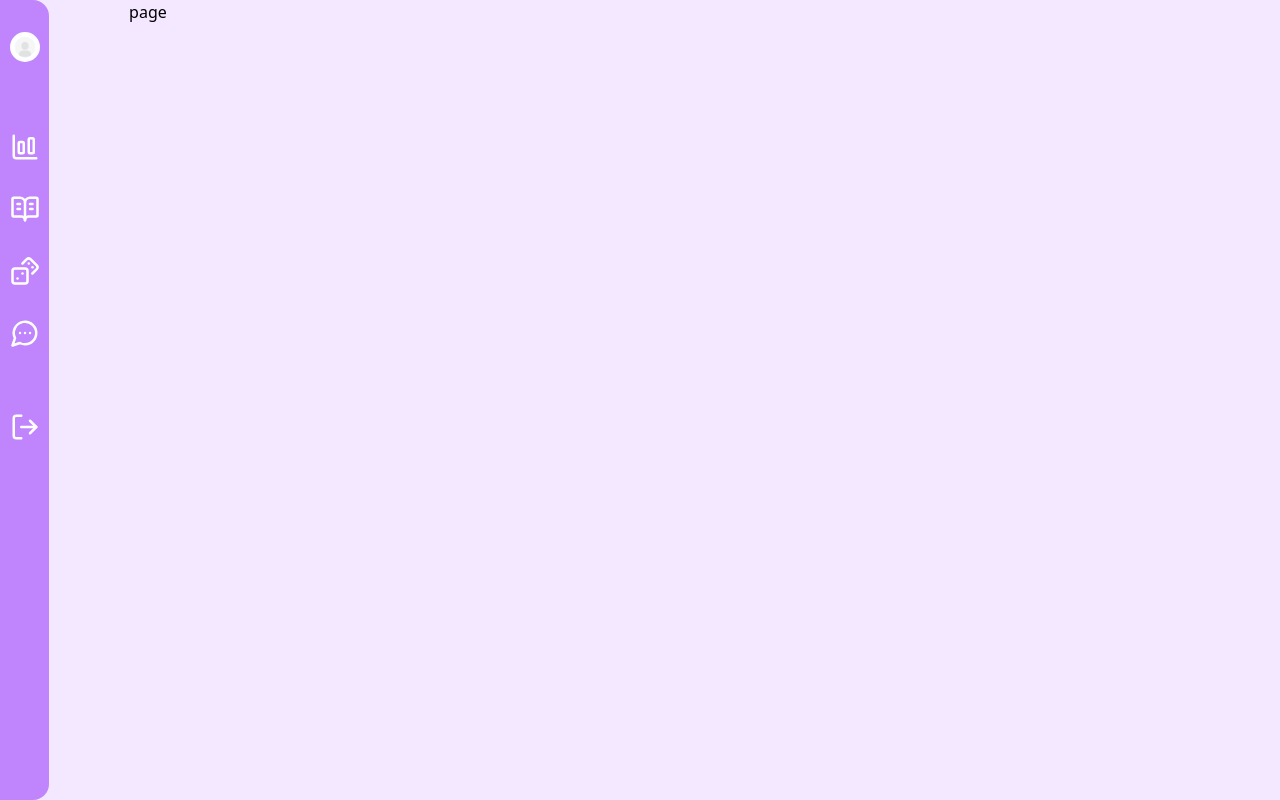
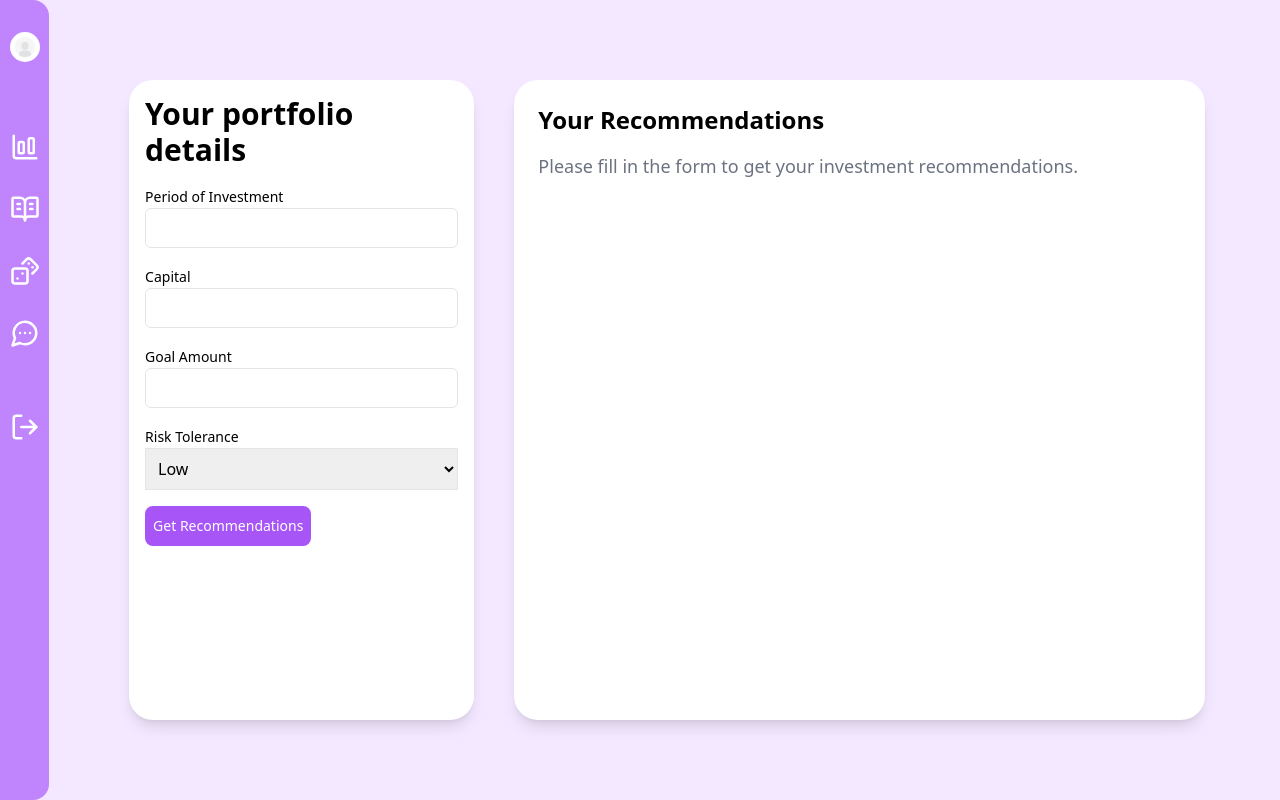
Before and after one commit to illusionist52/investED, a Next.js app: page /recommendations in a window 1280 px wide. Built offline with nearby package versions, Linux system fonts and the light colour scheme.

Commit message:
Model integrated

```diff
--- a/api/llama/test.js
+++ b/api/llama/test.js
@@ -5,7 +5,7 @@ import { ChatPromptTemplate } from "@langchain/core/prompts";
 import mutualFundReturns from "@/public/data/mutualFundsReturns";
 import bankReturns from "@/public/data/bankReturns";
 
-export async function Test() {
+export async function Test(data) {
   const key = process.env.GROQ_API_KEY
   const llm = new ChatGroq({
     model: "llama-3.1-70b-versatile",
@@ -35,10 +35,11 @@ export async function Test() {
   const res = await chain.invoke({
     mfdata:mutualFundReturns,
     bdata:bankReturns,
-    capital: "100000 rupees",
-    goal_amount: "100000 rupees",
-    risk_tolerance: "Medium",
-    time:"5 years"
+    capital: data.capital,
+    goal_amount: data.goal_amount,
+    risk_tolerance: data.risk_tolerance,
+    time:data.period
   },);
   console.log(res.content)
+  return res.content
 }
--- a/app/(root)/expense-tracker/page.jsx
+++ b/app/(root)/expense-tracker/page.jsx
@@ -25,7 +25,7 @@ export default function Page() {
 
   const fetchTransactions = async () => {
     try {
-      const data = await getTransactionsByUserId();
+      const data = await getTransactionsByUserId
       console.log("Fetched transactions:", data);
       setTransactions(data);
     } catch (err) {
--- a/app/(root)/recommendations/page.jsx
+++ b/app/(root)/recommendations/page.jsx
@@ -1,9 +1,90 @@
-import React from 'react'
+"use client"
+import { Test } from '@/api/llama/test';
+import { Button } from '@/components/ui/button';
+import { Input } from '@/components/ui/input';
+import { Label } from '@/components/ui/label';
+import React, { useState } from 'react';
+import { useForm } from 'react-hook-form';
+import ReactMarkdown from 'react-markdown';
 
-function page() {
+function Page() {
+  const { register, handleSubmit, formState: { errors } } = useForm();
+  const [recommendations, setRecommendations] = useState('');
+
+  const onSubmit = async (data) => {
+    console.log(data);
+    const recom = await Test(data);
+    console.log(recom)
+    setRecommendations(recom);  // Assuming 'recom' is a markdown string
+  };
+
   return (
-    <div>page</div>
-  )
+    <div className='h-[100%] flex gap-10 items-center'>
+      {/* Form Section */}
+      <div className='bg-white w-[30%] h-[80%] my-16 rounded-3xl p-4 shadow-lg'>
+        <form onSubmit={handleSubmit(onSubmit)} className="space-y-4">
+          <div className="grid gap-4">
+            <h1 className='text-3xl font-bold '>Your portfolio details</h1>
+            <div>
+              <Label htmlFor="period">Period of Investment</Label>
+              <Input
+                id="period"
+                type="number"
+                {...register('period', { required: true })}
+              />
+              {errors.period && <p className="text-red-500">This field is required</p>}
+            </div>
+            <div>
+              <Label htmlFor="capital">Capital</Label>
+              <Input
+                id="capital"
+                type="number"
+                {...register('capital', { required: true })}
+              />
+              {errors.capital && <p className="text-red-500">This field is required</p>}
+            </div>
+            <div>
+              <Label htmlFor="goal_amount">Goal Amount</Label>
+              <Input
+                id="goal_amount"
+                type="number"
+                {...register('goal_amount', { required: true })}
+              />
+              {errors.goal_amount && <p className="text-red-500">This field is required</p>}
+            </div>
+            <div>
+              <Label htmlFor="risk_tolerance">Risk Tolerance</Label>
+              <select
+                id="risk_tolerance"
+                {...register('risk_tolerance', { required: true })}
+                className="border p-2 w-full"
+              >
+                <option value="low">Low</option>
+                <option value="medium">Medium</option>
+                <option value="high">High</option>
+              </select>
+              {errors.risk_tolerance && <p className="text-red-500">This field is required</p>}
+            </div>
+          </div>
+          <Button type="submit" className="bg-purple-500 text-white hover:bg-purple-400 rounded-lg px-2 py-2">
+            Get Recommendations
+          </Button>
+        </form>
+      </div>
+
+      {/* Recommendations Section */}
+      <div className='h-[80%] bg-white w-[60%] overflow-y-auto rounded-3xl p-6 my-6 hide-scrollbar shadow-lg'>
+        <h2 className="text-2xl font-bold mb-4">Your Recommendations</h2>
+        {recommendations ? (
+          <ReactMarkdown className="prose max-w-none">
+            {recommendations}
+          </ReactMarkdown>
+        ) : (
+          <p className='text-lg text-gray-500'>Please fill in the form to get your investment recommendations.</p>
+        )}
+      </div>
+    </div>
+  );
 }
 
-export default page
+export default Page;
--- a/package.json
+++ b/package.json
@@ -56,7 +56,8 @@
     "react": "^18",
     "react-day-picker": "^8.10.1",
     "react-dom": "^18",
-    "react-hook-form": "^7.53.0",
+    "react-hook-form": "^7.53.1",
+    "react-markdown": "^9.0.1",
     "react-resizable-panels": "^2.1.0",
     "recharts": "^2.12.7",
     "sonner": "^1.5.0",
--- a/supabase.js
+++ b/supabase.js
@@ -1,3 +1,4 @@
+"use server"
 import { createClient } from '@supabase/supabase-js'
 
 const supabaseUrl = process.env.SUPABASE_URL
```
Also changed, not shown: 1 other file (tests, documents, lock files or other folders).
